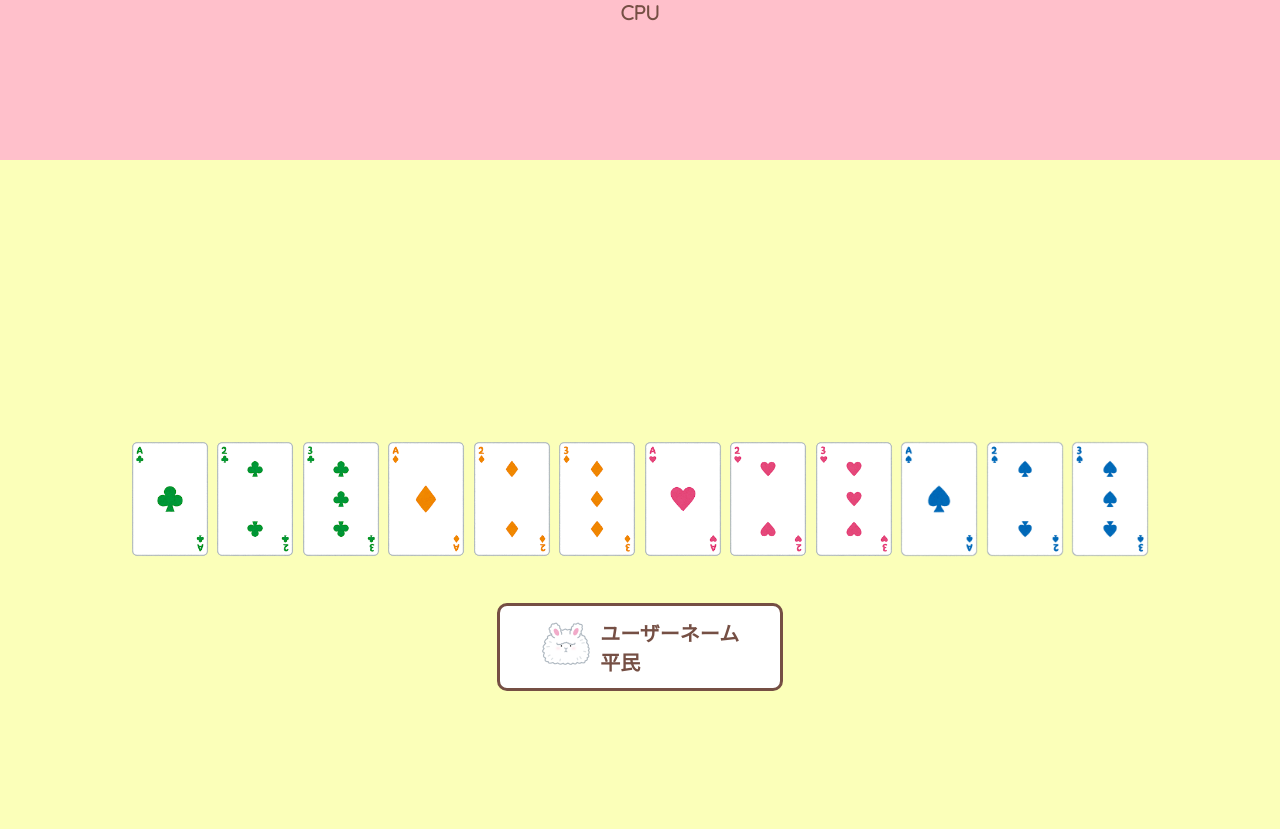
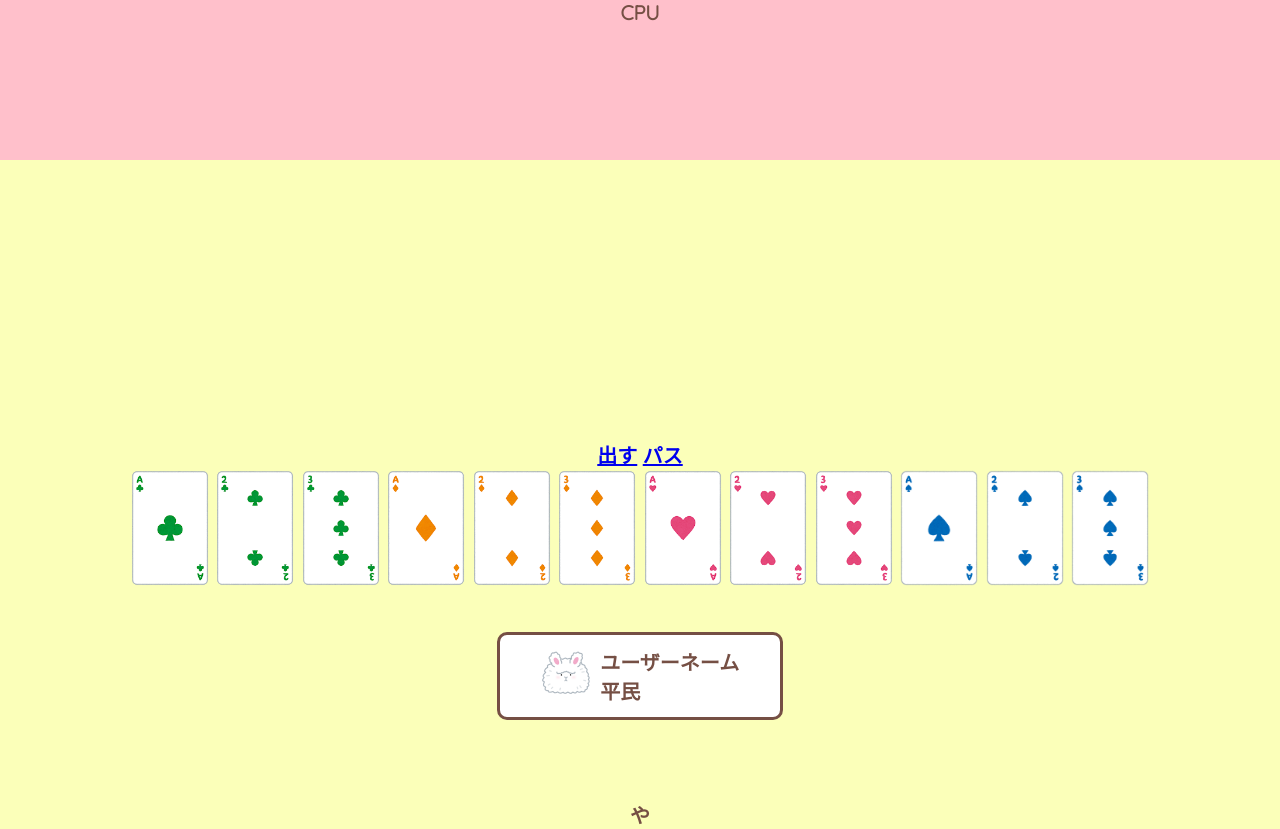
Before and after one commit to tonamao/CodeIgniter, a CodeIgniter app: page /database/daifugo/daifugo in a window 1280 px wide. Before the commit the page ends 691 px from the top, so only its background shows below. Run offline with CodeIgniter, Linux system fonts and the light colour scheme.

Commit message:
Update daifugo.php

```diff
--- a/application/views/daifugo/daifugo.php
+++ b/application/views/daifugo/daifugo.php
@@ -17,6 +17,10 @@ defined('BASEPATH') OR exit('No direct script access allowed');
 		<div class=""></div>
 	</div>
 	<div class="user-area">
+                <div class="btn">
+                    <a href="#" class="btn-square-so-pop">出す</a>
+                    <a href="#" class="btn-square-so-pop">パス</a>
+                </div>
 		<div class="hand">
 			<?php foreach ($cards as $card): ?>
 				<?php
@@ -45,4 +49,4 @@ defined('BASEPATH') OR exit('No direct script access allowed');
 		</div>
 	</div>
 </body>
-</html>
+</html>や
```
